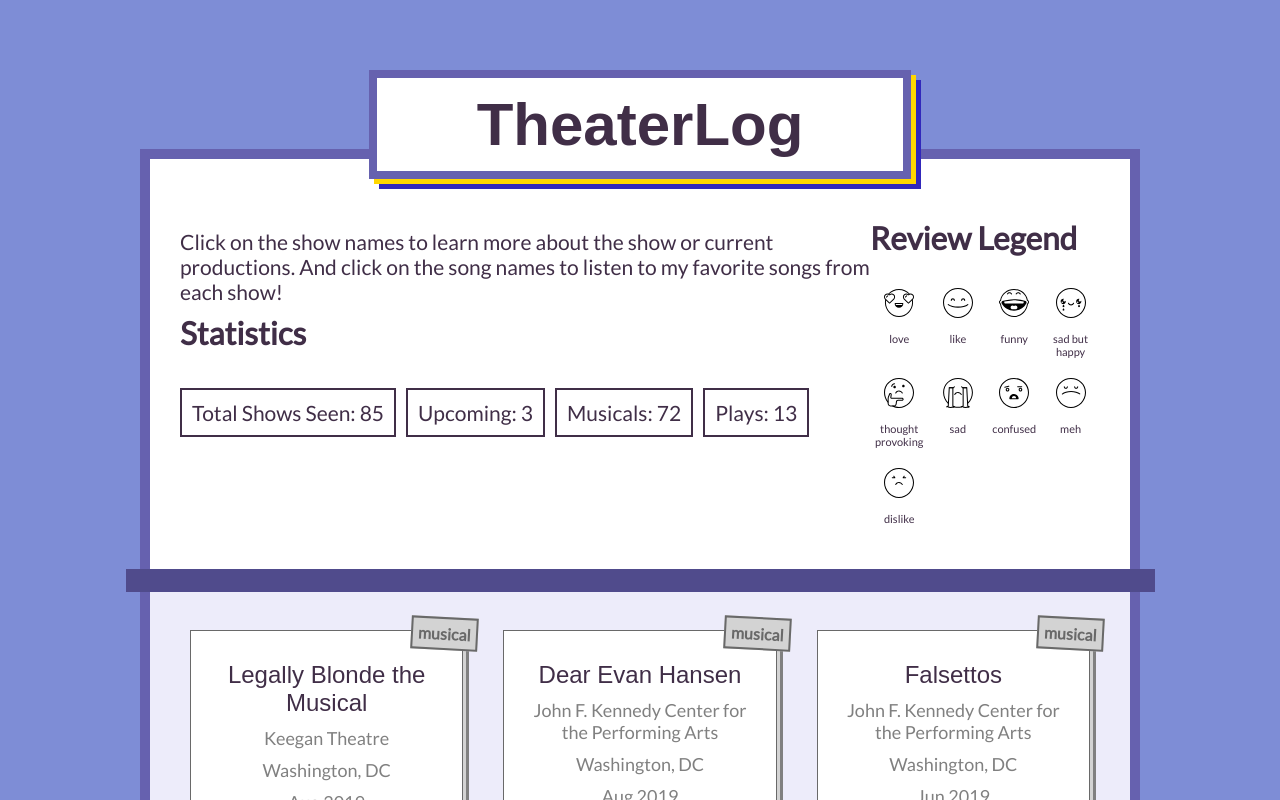
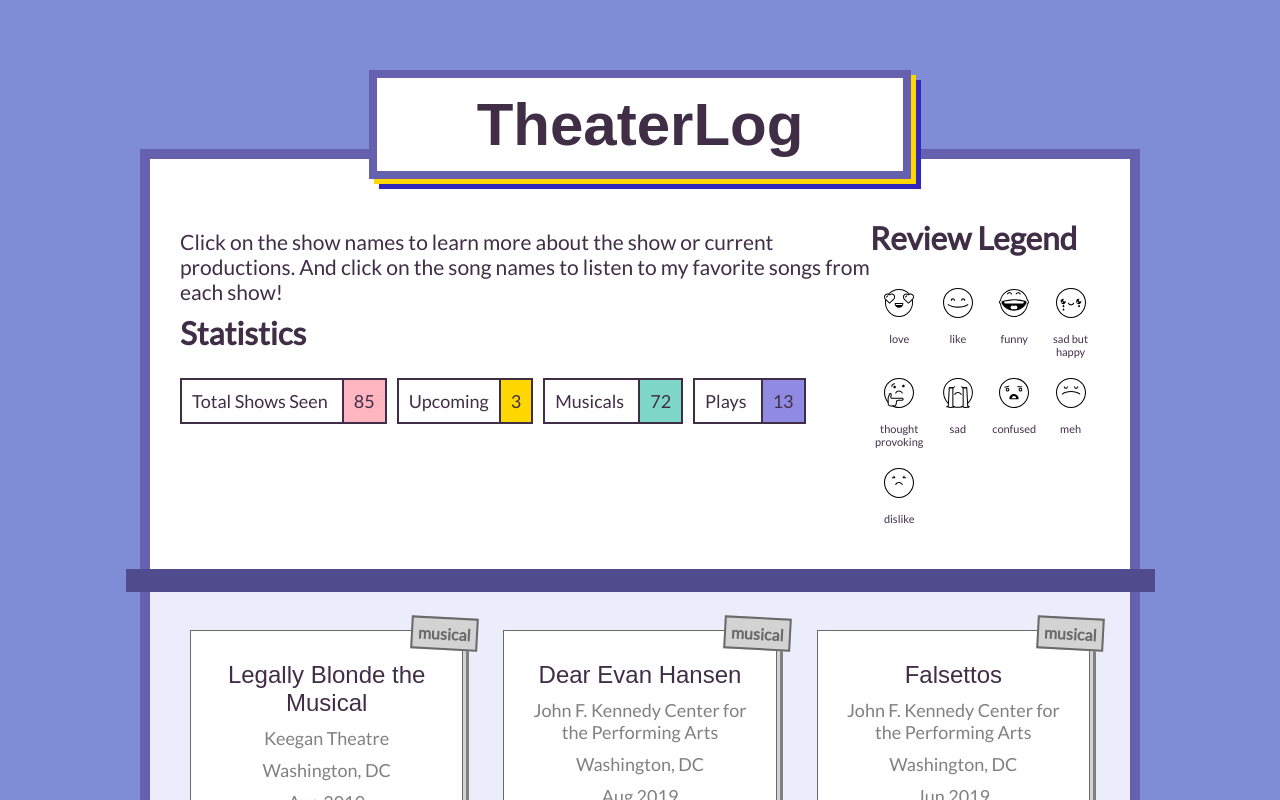
Before and after one commit to brittanyrw/theaterlog, a Vue app: page / in a window 1280 px wide. Shown: the top 800 px of the page. Built offline with nearby package versions, Linux system fonts and the light colour scheme; a web font is replaced by a local one.

Commit message:
update show statistics styling

```diff
--- a/src/components/Hero.vue
+++ b/src/components/Hero.vue
@@ -6,10 +6,10 @@
         <p>Click on the show names to learn more about the show or current productions. And click on the song names to listen to my favorite songs from each show!</p>
         <div class="stats">
           <h2>Statistics</h2>
-          <p class="counter">Total Shows Seen: {{ shows.length + 26}}</p>
-          <p class="counter">Upcoming: {{ upcomingCounter }}</p>
-          <p class="counter">Musicals: {{ musicalsCounter + 26}}</p>
-          <p class="counter">Plays: {{ playsCounter}}</p>
+          <div class="counter total-stat"><p>Total Shows Seen</p> <p>{{ shows.length + 26}}</p></div>
+          <div class="counter upcoming-stat"><p>Upcoming </p><p>{{ upcomingCounter }}</p></div>
+          <div class="counter musical-stat"><p>Musicals</p> <p>{{ musicalsCounter + 26}}</p></div>
+          <div class="counter play-stat"><p>Plays</p> <p>{{ playsCounter}}</p></div>
         </div>
       </div>
       <div class="window">
@@ -123,26 +123,36 @@ export default {
 
   .stats .counter {
     display: inline-block;
-    padding: 10px;
     border: 2px solid #402e47;
     margin-right: 10px;
     margin-bottom: 10px;
   }
 
-  .stats .counter:nth-child(2) {
-    /*background-color: lightpink;*/
+  .stats .counter p {
+    display: inline-block;
+    margin: 0;
+    padding: 10px;
+    font-size: 18px;
   }
 
-  .stats .counter:nth-child(3) {
-    /*background-color: gold;*/
+  .stats .counter p:last-child {
+    border-left: 2px solid #402e47;
   }
 
-  .stats .counter:nth-child(4) {
-    /*background-color: teal;*/
+  .stats .total-stat p:last-child {
+    background-color: lightpink;
   }
 
-  .stats .counter:nth-child(5)  {
-    /*background-color: red;*/
+  .stats .upcoming-stat p:last-child {
+    background-color: gold;
+  }
+
+  .stats .musical-stat p:last-child {
+    background-color: #7ed6c9;
+  }
+
+  .stats .play-stat p:last-child {
+    background-color: #908ae2;
   }
 
   .review-legend ul {
```
